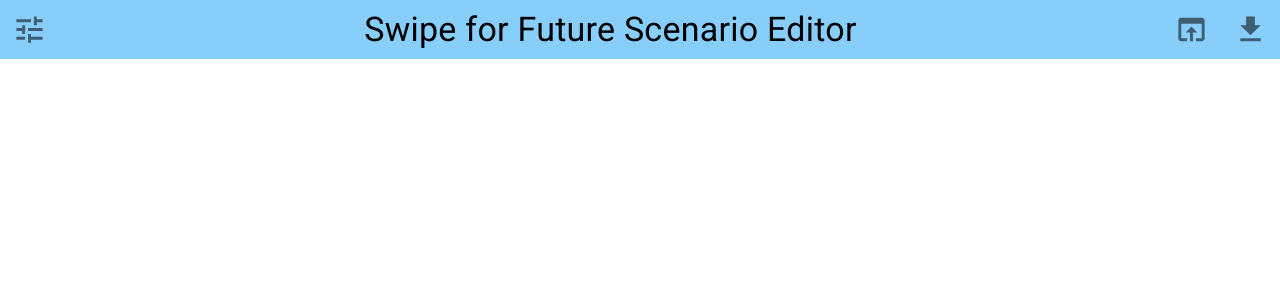
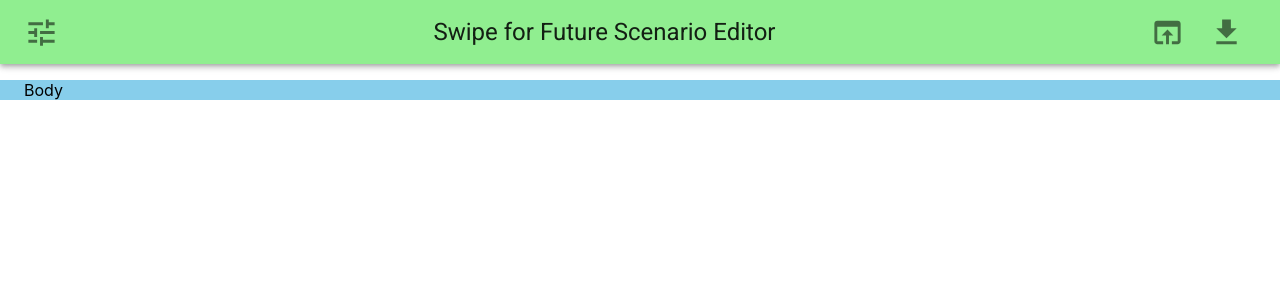
Before and after one commit to Greenheart/swipeforfuture-scenario-editor, a React (Create React App) app: page / in a window 1280 px wide. Shown: the top 300 px of the page. Built offline with nearby package versions, Linux system fonts and the light colour scheme.

Commit message:
feat(header): Refactor header to use AppBar component

```diff
--- a/src/components/Header.tsx
+++ b/src/components/Header.tsx
@@ -1,27 +1,28 @@
 import React from 'react'
-import { Grid, Typography, IconButton, Tooltip } from '@material-ui/core'
+import {
+    Grid,
+    Typography,
+    IconButton,
+    Tooltip,
+    AppBar,
+    Toolbar,
+} from '@material-ui/core'
 import { Tune, GetApp, OpenInBrowser } from '@material-ui/icons'
 
 const Header = () => {
     return (
-        <Grid
-            style={{
-                backgroundColor: 'lightskyblue',
-                width: '100vw',
-                left: 0,
-                top: 0,
-                position: 'fixed',
-            }}
-            container
-            justify="space-between"
-            alignItems="center">
+        <AppBar position="static" style={{ backgroundColor: 'lightgreen' }}>
+            <Toolbar>
                 <Tooltip title="Change filters" arrow>
-                <IconButton aria-label="Change filters">
+                    <IconButton aria-label="Change filters" edge="start">
                         <Tune fontSize="large" />
                     </IconButton>
                 </Tooltip>
 
-            <Typography variant="h4" component="h1">
+                <Typography
+                    variant="h5"
+                    component="h1"
+                    style={{ flex: 'auto', textAlign: 'center' }}>
                     Swipe for Future Scenario Editor
                 </Typography>
 
@@ -38,7 +39,8 @@ const Header = () => {
                         </IconButton>
                     </Tooltip>
                 </Grid>
-        </Grid>
+            </Toolbar>
+        </AppBar>
     )
 }
 
--- a/src/components/ScenarioEditor.tsx
+++ b/src/components/ScenarioEditor.tsx
@@ -5,9 +5,12 @@ import Header from './Header'
 
 const ScenarioEditor = () => {
     return (
-        <Container maxWidth="xl" style={{ backgroundColor: 'skyblue' }}>
+        <>
             <Header />
-        </Container>
+            <Container maxWidth="xl" style={{ backgroundColor: 'skyblue' }}>
+                <p>Body</p>
+            </Container>
+        </>
     )
 }
 
```
Lines whose indentation alone changed are shown as unchanged.
